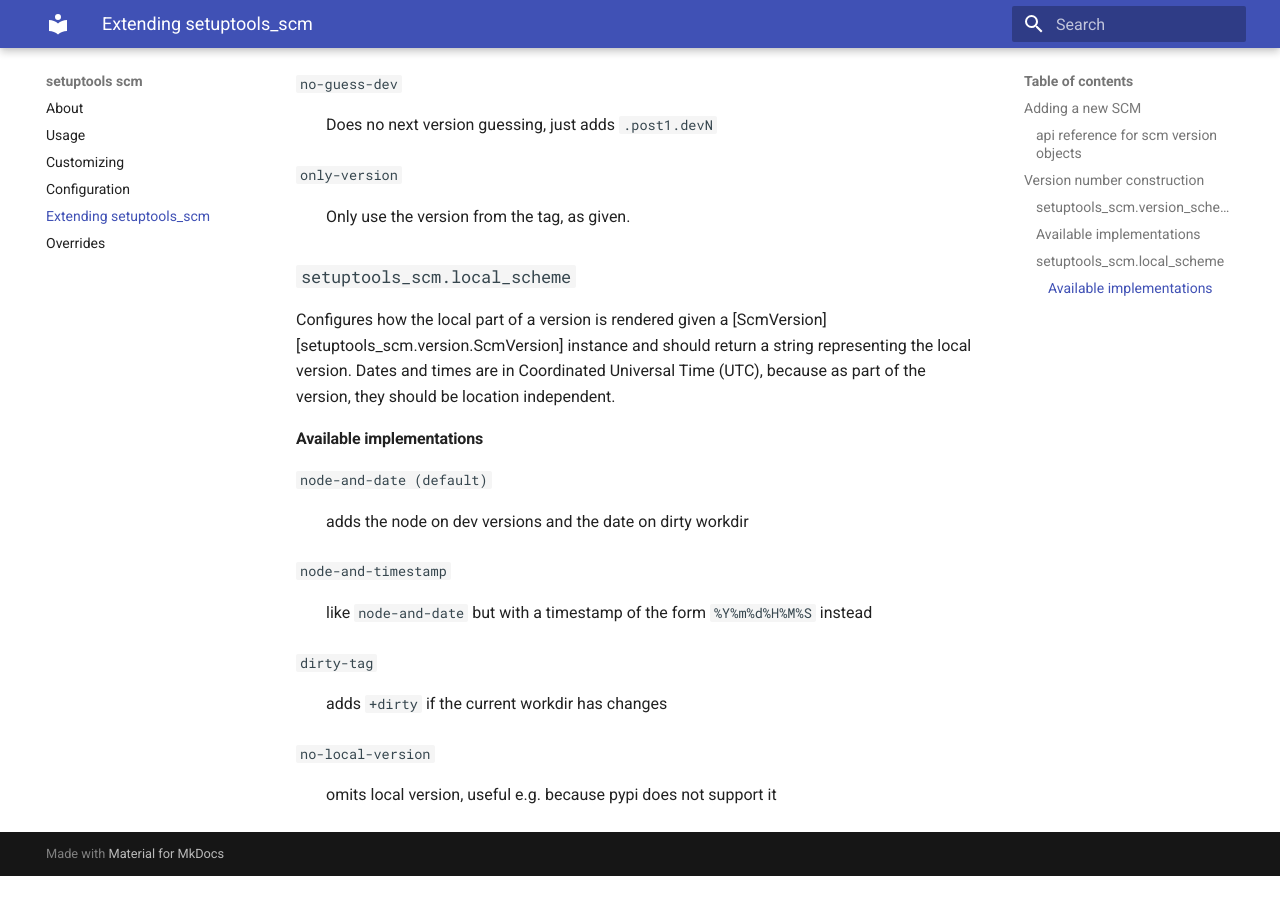
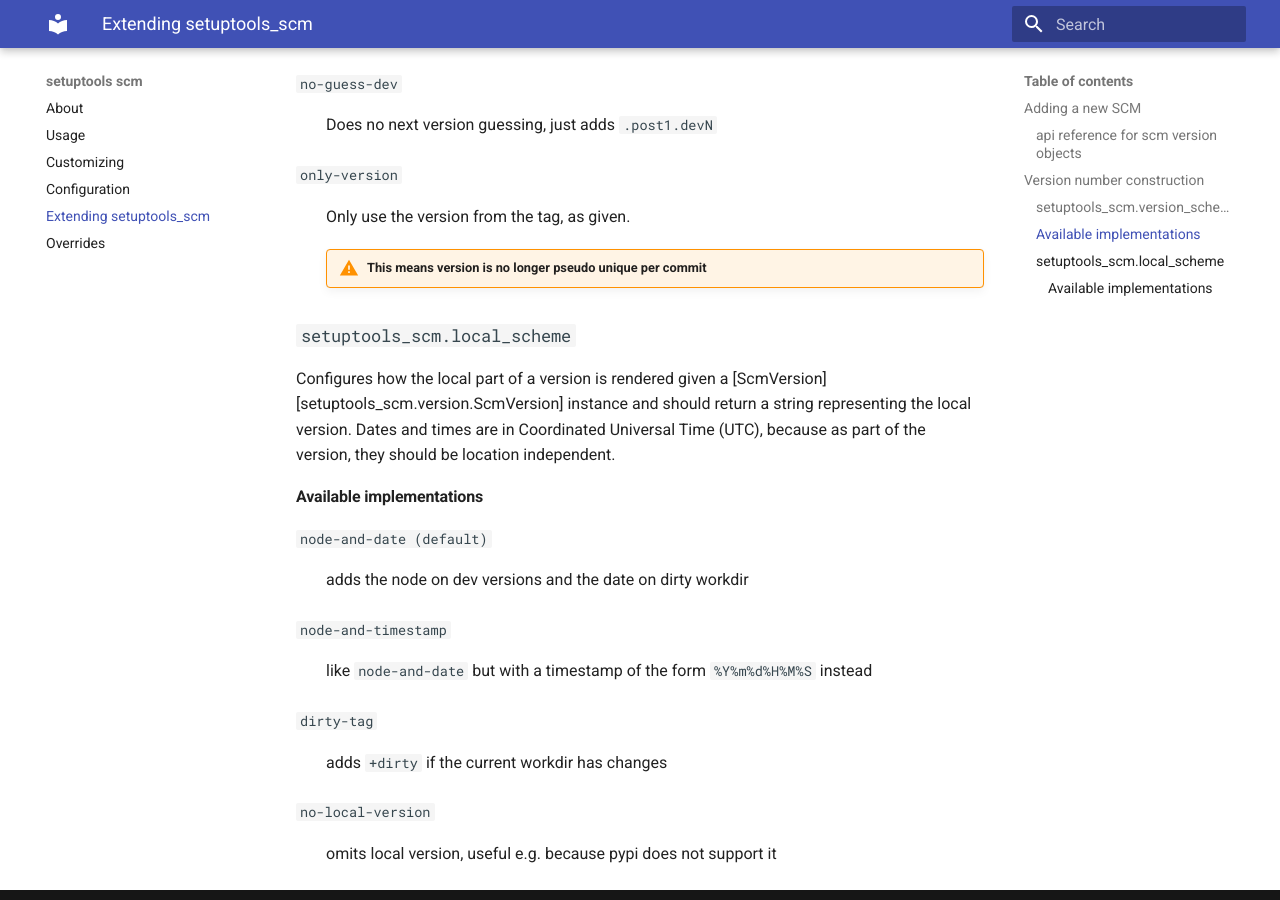
Before and after one commit to pypa/setuptools-scm, an MkDocs documentation site: the page built from docs/extending.md, in a window 1280 px wide and 900 px high, scrolled down 1967 px. Built offline with MkDocs 1.6.1 and Material for MkDocs 9.7.7, drawn with Linux system fonts in a browser that asks for light colours; before the commit the page ends 2843 px from its top, so only the background shows below that.

Commit message:
docs warning

```diff
--- a/docs/extending.md
+++ b/docs/extending.md
@@ -85,7 +85,10 @@ representing the version.
 : Does no next version guessing, just adds `.post1.devN`
 
 `only-version`
-: Only use the version from the tag, as given.
+:   Only use the version from the tag, as given.
+
+    !!! warning "This means version is no longer pseudo unique per commit"
+
 
 ### `setuptools_scm.local_scheme`
 Configures how the local part of a version is rendered given a
```
